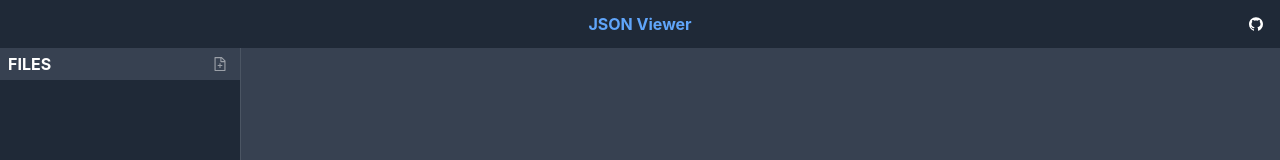
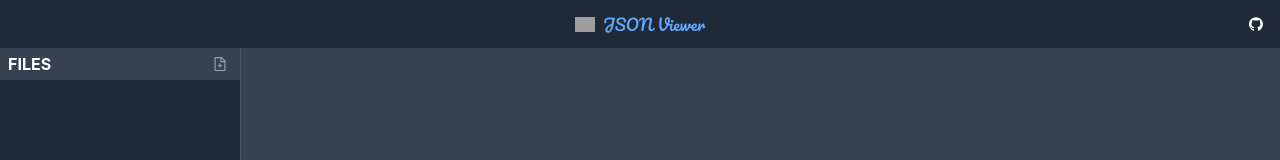
Before and after one commit to Darcrandex/json-viewer, a React (Vite) app: page / in a window 1280 px wide. Shown: the top 160 px of the page. Built offline with nearby package versions, Linux system fonts and the light colour scheme; grey boxes are pictures that could not be loaded.

Commit message:
🌈 style: UI 更新

```diff
--- a/index.html
+++ b/index.html
@@ -2,7 +2,8 @@
 <html lang="en">
   <head>
     <meta charset="UTF-8" />
-    <link rel="icon" type="image/svg+xml" href="/vite.svg" />
+    <link rel="icon" type="image/svg+xml" href="/json-logo.ico" />
+    <link rel="stylesheet" href="/font/font.css" />
     <meta name="viewport" content="width=device-width, initial-scale=1.0" />
     <title>JSON Viewer</title>
   </head>
--- /dev/null
+++ b/public/font/font.css
@@ -0,0 +1,4 @@
+@font-face {
+  font-family: 'Pacifico-Regular';
+  src: url('./Pacifico-Regular.ttf');
+}
--- a/src/pages/Home/AceEditor.tsx
+++ b/src/pages/Home/AceEditor.tsx
@@ -66,7 +66,6 @@
   useImperativeHandle(ref, () => ({
     setValue(str) {
       aceRef.current?.setValue(str)
-      aceRef.current?.clearSelection()
     },
     getValue() {
       return aceRef.current?.getValue() || ''
--- a/src/pages/Home/NavItem.tsx
+++ b/src/pages/Home/NavItem.tsx
@@ -88,6 +88,7 @@
               <Button
                 size='small'
                 type='text'
+                title='edit'
                 icon={<HighlightOutlined className='text-white/50 hover:text-white' />}
                 onClick={(e) => {
                   e.stopPropagation()
@@ -97,6 +98,7 @@
               <Button
                 size='small'
                 type='text'
+                title='remove'
                 icon={<DeleteOutlined className='text-white/50 hover:text-white' />}
                 onClick={(e) => {
                   e.stopPropagation()
--- a/src/pages/Home/ViewItem.tsx
+++ b/src/pages/Home/ViewItem.tsx
@@ -101,31 +101,31 @@
   return (
     <>
       <header className='flex items-center space-x-4 p-2'>
-        <Button type='text' onClick={onFormat}>
+        <Button type='text' title='format' onClick={onFormat}>
           <AlignLeftOutlined className='text-white/75 hover:text-white transition-all' />
         </Button>
 
-        <Button type='text' onClick={onClear}>
+        <Button type='text' title='remove' onClick={onClear}>
           <DeleteOutlined className='text-white/75 hover:text-white transition-all' />
         </Button>
 
-        <Button type='text' onClick={onCopy}>
+        <Button type='text' title='copy' onClick={onCopy}>
           <CopyOutlined className='text-white/75 hover:text-white transition-all' />
         </Button>
 
         <Dropdown trigger={['click']} menu={{ items: fontSizeMenus }}>
-          <Button type='text'>
+          <Button type='text' title='font size'>
             <FontSizeOutlined className='text-white/75 hover:text-white transition-all' />
           </Button>
         </Dropdown>
 
         <Dropdown trigger={['click']} menu={{ items: themeMenus }}>
-          <Button type='text'>
+          <Button type='text' title='theme'>
             <SkinOutlined className='text-white/75 hover:text-white transition-all' />
           </Button>
         </Dropdown>
 
-        <Button type='text' onClick={onFullscreen}>
+        <Button type='text' title='full screen' onClick={onFullscreen}>
           <FullscreenOutlined className='text-white/75 hover:text-white transition-all' />
         </Button>
       </header>
--- a/src/pages/Home/index.tsx
+++ b/src/pages/Home/index.tsx
@@ -36,7 +36,13 @@
       <section className='flex flex-col h-screen bg-gray-800'>
         <header className='flex items-center p-2'>
           <span className='w-40'></span>
-          <h1 className='flex-1 text-center text-blue-400 font-bold'>JSON Viewer</h1>
+          <h1 className='flex-1 flex items-center justify-center text-blue-400 font-bold'>
+            <img src='/json-logo.ico' alt='' width={20} />
+            <span className='ml-2' style={{ fontFamily: 'Pacifico-Regular' }}>
+              JSON Viewer
+            </span>
+          </h1>
+
           <span className='w-40 text-right'>
             <Button
               type='link'
@@ -54,6 +60,7 @@
               <Button
                 size='small'
                 type='text'
+                title='add'
                 icon={<FileAddOutlined className='text-white/50 hover:text-white' />}
                 onClick={onInsert}
               />
```
Also changed, not shown: public/font/Pacifico-Regular.ttf (added), 1 other file (tests, documents, lock files or other folders).
